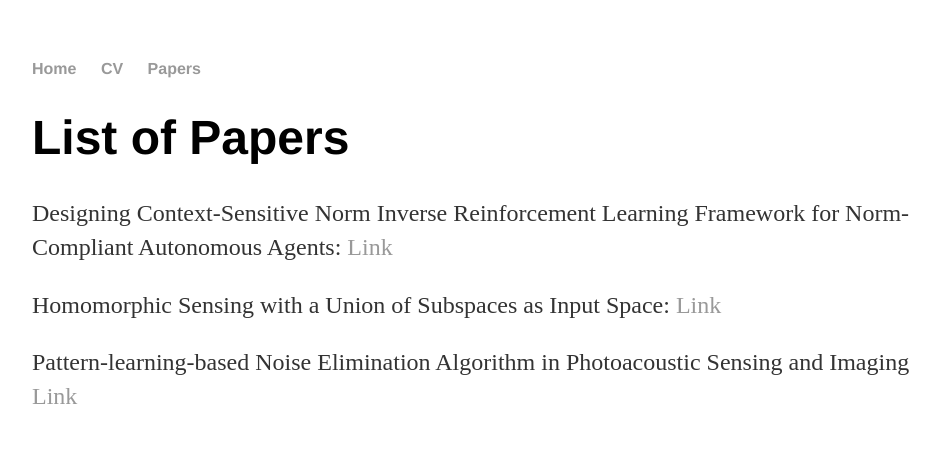
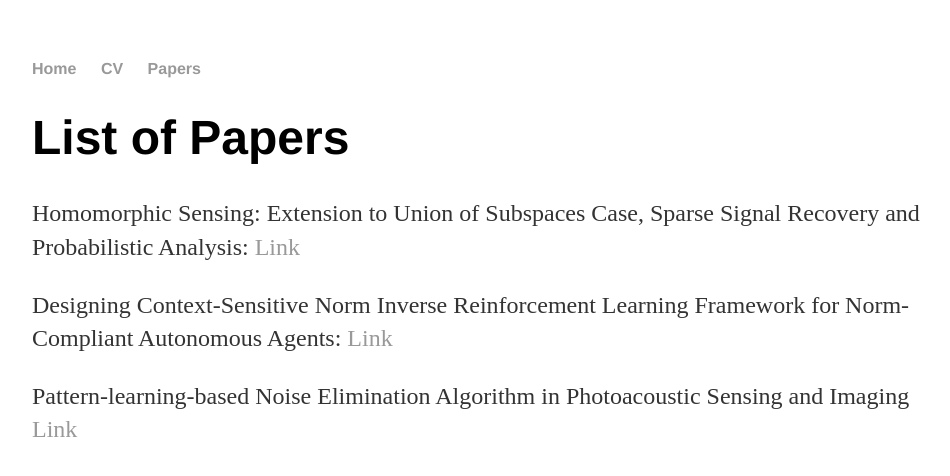
Before and after one commit to Boshi-Wang/Boshi-Wang.github.io, a Jekyll site: the page built from papers/index.html, in a window 1280 px wide. Shown: the top 476 px of the page, without its empty margins (160-1110 px from the left). Built offline with Jekyll 4.4.1, drawn with Linux system fonts in a browser that asks for light colours.

Commit message:
Update index.html

```diff
--- a/papers/index.html
+++ b/papers/index.html
@@ -4,6 +4,6 @@ title: List of Papers
 ---
 
 <h1>List of Papers</h1>
+<p>Homomorphic Sensing: Extension to Union of Subspaces Case, Sparse Signal Recovery and Probabilistic Analysis: <a href="/documents/Thesis_EngVer.pdf">Link</a></p>
 <p>Designing Context-Sensitive Norm Inverse Reinforcement Learning Framework for Norm-Compliant Autonomous Agents: <a href="/documents/ICRA_2020_Submitted.pdf">Link</a></p>
-<p>Homomorphic Sensing with a Union of Subspaces as Input Space: <a href="/documents/HS_with_Union_of_Subspaces.pdf">Link</a></p>
 <p>Pattern-learning-based Noise Elimination Algorithm in Photoacoustic Sensing and Imaging <a href="/documents/EMBC18_1076_FI.pdf">Link</a></p>
```
